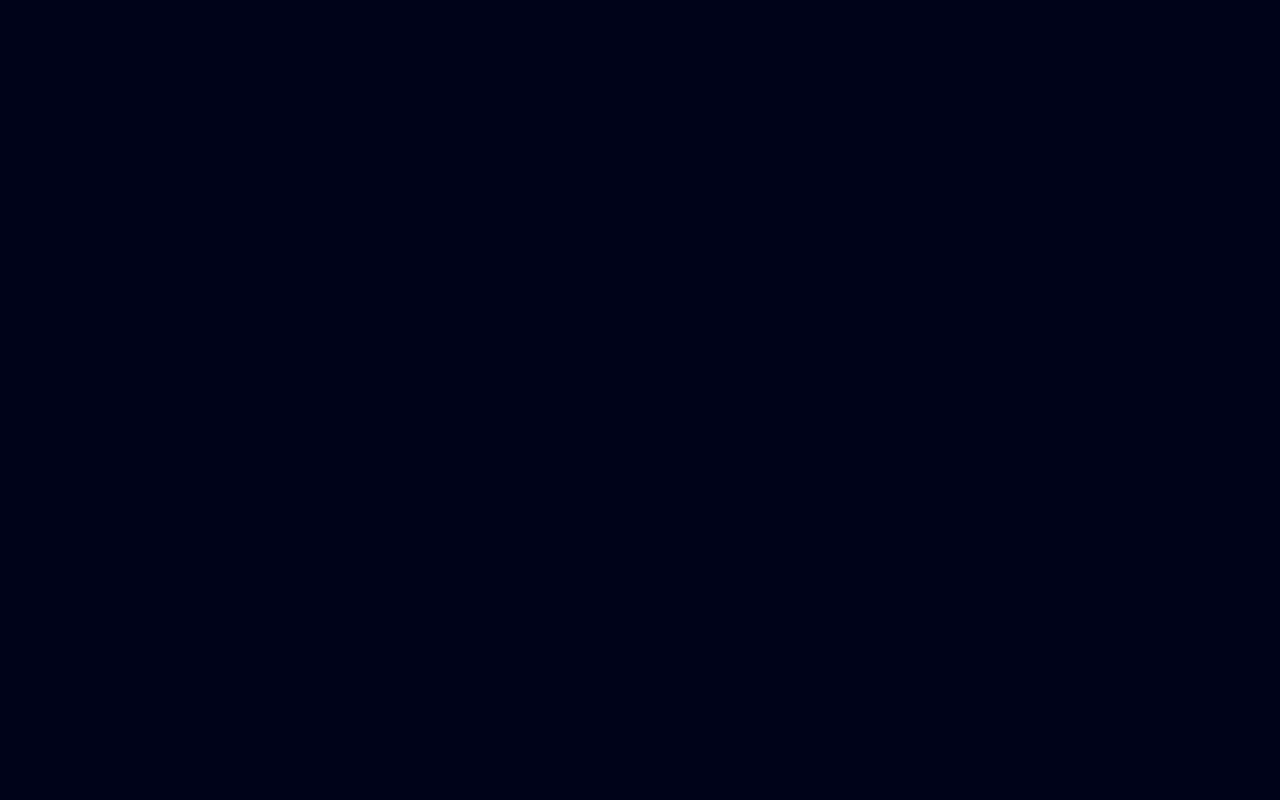
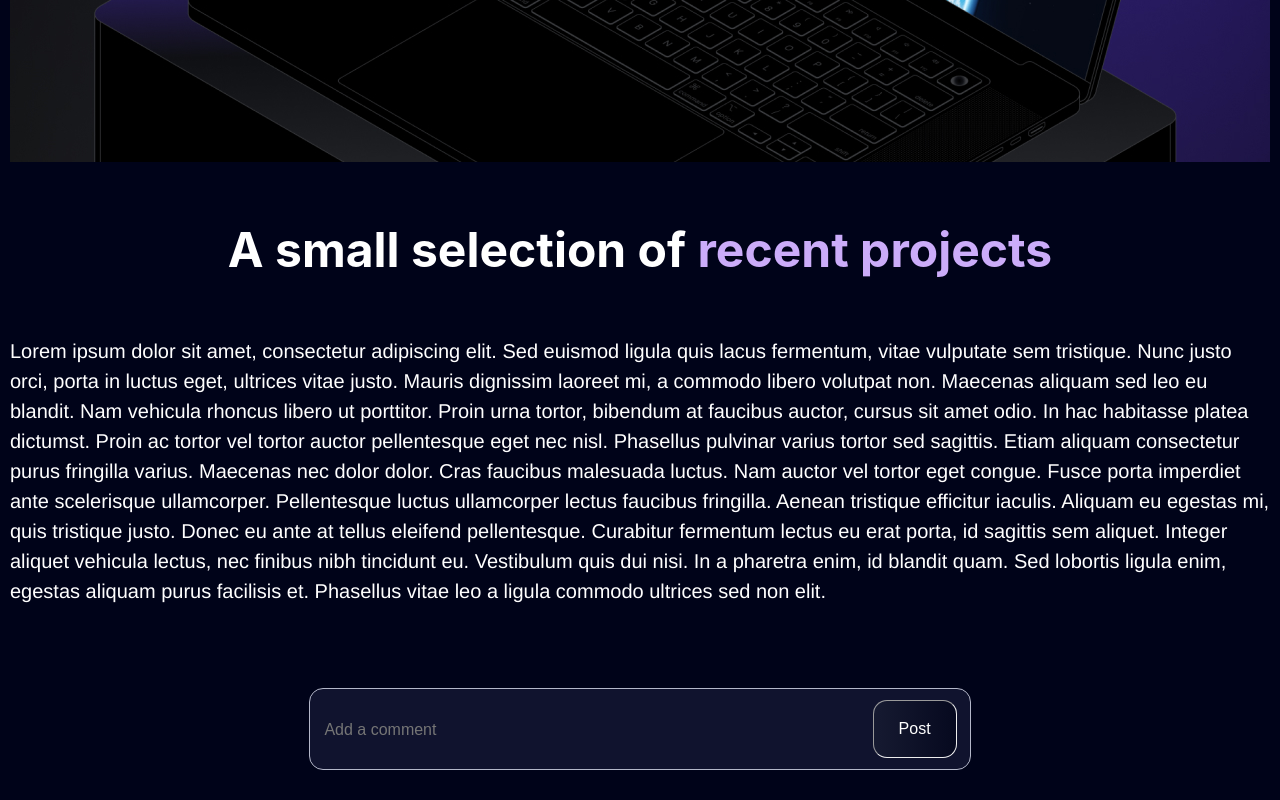
Before and after one commit to LaraNU/react-app-comments, a React (Vite) app: page / in a window 1280 px wide. Shown: the part 601-1401 px from the top of the page. Before the commit the page ends 800 px from the top, so only its background shows below. Built offline with nearby package versions, Linux system fonts and the light colour scheme.

Commit message:
feat: add section with post

```diff
--- a/src/App.tsx
+++ b/src/App.tsx
@@ -1,5 +1,5 @@
 import './App.css';
-import ProjectsPage from './pages/ProjectsPage';
+import ProjectsPage from './pages/ProjectsPage/ProjectsPage';
 
 function App() {
   return (
--- /dev/null
+++ b/src/components/Comments/Comments.module.css
@@ -0,0 +1,72 @@
+.commentsWrapper {
+  display: flex;
+  justify-content: center;
+}
+
+.container {
+  max-width: 702px;
+
+  padding: 30px 20px;
+  display: flex;
+  align-items: center;
+  flex-direction: column;
+}
+
+.commentForm {
+  width: 662px;
+  max-width: 100%;
+  position: relative;
+}
+
+.commentInput {
+  width: 100%;
+  border-radius: 14px;
+  background-color: #10132e;
+  border: 1px solid #b4b7c9;
+  padding: 1.75rem 0.9rem;
+}
+
+.input {
+  width: 85%;
+  height: 100%;
+  background-color: transparent;
+  color: inherit;
+  outline: none;
+  font-size: inherit;
+}
+
+.commentBtn {
+  border-radius: 14px;
+  height: 70%;
+  position: absolute;
+
+  right: 0.9rem;
+  top: 15%;
+  padding: 13px 25px;
+  color: #ffffff;
+
+  border: 1px inset;
+  font-size: inherit;
+
+  cursor: pointer;
+
+  background:
+    linear-gradient(90deg, rgba(22, 26, 49, 1) 0%, rgba(6, 9, 31, 1) 100%)
+      padding-box,
+    linear-gradient(
+        90deg,
+        rgba(105, 113, 162, 0.4) 0%,
+        rgba(39, 42, 60, 0.5) 100%
+      )
+      border-box;
+
+  transition: all 2s ease-out;
+}
+
+.commentBtn:hover {
+  background: linear-gradient(
+    90deg,
+    rgba(246, 184, 253, 1) 0%,
+    rgba(49, 106, 215, 1) 100%
+  );
+}
--- /dev/null
+++ b/src/components/Comments/Comments.tsx
@@ -0,0 +1,34 @@
+import styles from './Comments.module.css';
+import { FormEvent } from 'react';
+
+const Comments = () => {
+  const submitComment = (e: FormEvent<HTMLFormElement>) => {
+    e.preventDefault();
+    console.log(e);
+  };
+
+  return (
+    <section className={styles.commentsWrapper}>
+      <div className={styles.container}>
+        <form onSubmit={submitComment} className={styles.commentForm}>
+          <div className={styles.commentInput}>
+            <input
+              type="text"
+              name="name"
+              placeholder="Add a comment"
+              onChange={(e) => console.log(e.target.value)}
+              className={styles.input}
+            />
+            <button type="submit" className={styles.commentBtn}>
+              Post
+            </button>
+          </div>
+        </form>
+
+        <div className={styles.containerComment}></div>
+      </div>
+    </section>
+  );
+};
+
+export default Comments;
--- a/src/pages/ProjectsPage.module.css
+++ b/src/components/Header/Header.module.css
@@ -1,10 +1,12 @@
 .header {
+  width: 100%;
   display: flex;
   justify-content: center;
   align-items: center;
   gap: 32px;
   max-width: 451px;
   padding: 0 50px;
+  margin-top: 102px;
   height: 67px;
   border: 1px solid transparent;
   border-radius: 13px;
--- /dev/null
+++ b/src/components/Header/Header.tsx
@@ -0,0 +1,14 @@
+import styles from './Header.module.css';
+
+const Header = () => {
+  return (
+    <header className={styles.header}>
+      <a className={styles.headerLink}>About</a>
+      <a className={`${styles.headerLink} ${styles.active}`}>Projects</a>
+      <a className={styles.headerLink}>Testimonials</a>
+      <a className={styles.headerLink}>Contact</a>
+    </header>
+  );
+};
+
+export default Header;
--- a/src/index.css
+++ b/src/index.css
@@ -22,9 +22,28 @@
 body {
   margin: 0;
   display: flex;
-  place-items: center;
+  justify-content: center;
   min-width: 320px;
   min-height: 100vh;
+  overflow-x: hidden;
+}
+
+#root {
+  display: flex;
+  flex-direction: column;
+  justify-content: center;
+  width: 100%;
+  min-height: 100vh;
+}
+
+.wrapper {
+  max-width: 1300px;
+  width: 100%;
+  margin: 0 auto;
+  padding: 0 10px;
+  display: flex;
+  flex-direction: column;
+  align-items: center;
 }
 
 ul,
--- a/src/pages/ProjectsPage.tsx
+++ /dev/null
@@ -1,17 +0,0 @@
-import styles from './ProjectsPage.module.css';
-
-const ProjectsPage = () => {
-  return (
-    <>
-      <header className={styles.header}>
-        <a className={styles.headerLink}>About</a>
-        <a className={`${styles.headerLink} ${styles.active}`}>Projects</a>
-        <a className={styles.headerLink}>Testimonials</a>
-        <a className={styles.headerLink}>Contact</a>
-      </header>
-      <main className={styles.main}></main>
-    </>
-  );
-};
-
-export default ProjectsPage;
--- /dev/null
+++ b/src/pages/ProjectsPage/ProjectsPage.module.css
@@ -0,0 +1,33 @@
+.main {
+  width: 100%;
+}
+
+.imgContainer {
+  margin: 92px 0 52px 0;
+  height: 502px;
+  overflow: hidden;
+}
+
+.img {
+  height: 100%;
+  width: 100%;
+  object-fit: cover;
+}
+
+.subtitle {
+  font-weight: 700;
+  font-size: 3rem;
+  text-align: center;
+  margin-bottom: 50px;
+}
+
+.subtitle span {
+  color: #cbacf9;
+}
+
+.text {
+  font-size: 1.25rem;
+  font-family: Helvetica, sans-serif;
+  text-align: left;
+  margin-bottom: 52px;
+}
--- /dev/null
+++ b/src/pages/ProjectsPage/ProjectsPage.tsx
@@ -0,0 +1,47 @@
+import styles from './ProjectsPage.module.css';
+import background from '/image.jpg';
+import Header from '../../components/Header/Header';
+import Comments from '../../components/Comments/Comments';
+
+const ProjectsPage = () => {
+  return (
+    <div className="wrapper">
+      <Header />
+      <main className={styles.main}>
+        <section className={styles.sectionDesc}>
+          <div className={styles.imgContainer}>
+            <img className={styles.img} src={background} alt="computer" />
+          </div>
+          <h2 className={styles.subtitle}>
+            A small selection of <span>recent projects</span>
+          </h2>
+          <p className={styles.text}>
+            Lorem ipsum dolor sit amet, consectetur adipiscing elit. Sed euismod
+            ligula quis lacus fermentum, vitae vulputate sem tristique. Nunc
+            justo orci, porta in luctus eget, ultrices vitae justo. Mauris
+            dignissim laoreet mi, a commodo libero volutpat non. Maecenas
+            aliquam sed leo eu blandit. Nam vehicula rhoncus libero ut
+            porttitor. Proin urna tortor, bibendum at faucibus auctor, cursus
+            sit amet odio. In hac habitasse platea dictumst. Proin ac tortor vel
+            tortor auctor pellentesque eget nec nisl. Phasellus pulvinar varius
+            tortor sed sagittis. Etiam aliquam consectetur purus fringilla
+            varius. Maecenas nec dolor dolor. Cras faucibus malesuada luctus.
+            Nam auctor vel tortor eget congue. Fusce porta imperdiet ante
+            scelerisque ullamcorper. Pellentesque luctus ullamcorper lectus
+            faucibus fringilla. Aenean tristique efficitur iaculis. Aliquam eu
+            egestas mi, quis tristique justo. Donec eu ante at tellus eleifend
+            pellentesque. Curabitur fermentum lectus eu erat porta, id sagittis
+            sem aliquet. Integer aliquet vehicula lectus, nec finibus nibh
+            tincidunt eu. Vestibulum quis dui nisi. In a pharetra enim, id
+            blandit quam. Sed lobortis ligula enim, egestas aliquam purus
+            facilisis et. Phasellus vitae leo a ligula commodo ultrices sed non
+            elit.
+          </p>
+        </section>
+        <Comments />
+      </main>
+    </div>
+  );
+};
+
+export default ProjectsPage;
```
Also changed, not shown: public/image.jpg (added).
